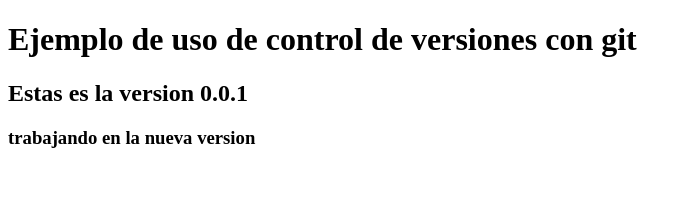
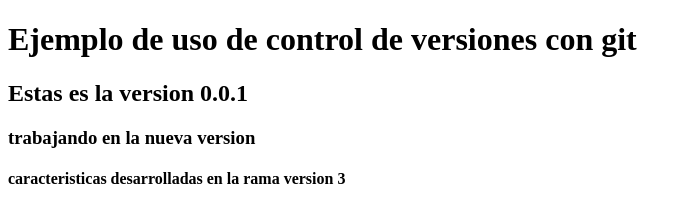
Before and after one commit to JhoanManzano/talentotech-lab6, a plain HTML site: page index.html in a window 1280 px wide. Shown: the whole page, without its empty margins (0-692 px from the left). Drawn offline with Linux system fonts and the light colour scheme.

Commit message:
Version 3 rama-version-3 incluye titulo h4

```diff
--- a/index.html
+++ b/index.html
@@ -11,5 +11,6 @@
     <h1>Ejemplo de uso de control de versiones con git</h1>
     <h2>Estas es la version 0.0.1</h2>
     <h3>trabajando en la nueva version</h3>
+    <h4>caracteristicas desarrolladas en la rama version 3</h4>
 </body>
 </html>
```
